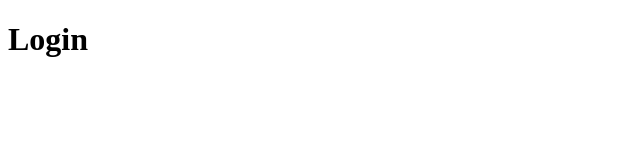
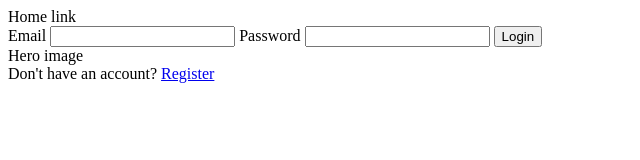
Before and after one commit to harounach/etraad-frontend, a website: page public/login.html in a window 1280 px wide. Shown: the whole page, without its empty margins (0-640 px from the left). Drawn offline with nearby package versions, Linux system fonts and the light colour scheme; files that its build step writes are made by us from their sources.

Commit message:
Add login page initial content

```diff
--- a/public/login.html
+++ b/public/login.html
@@ -13,6 +13,26 @@
     <title>Login</title>
   </head>
   <body>
-    <h1>Login</h1>
+    <main class="main">
+      <!-- content -->
+
+      <!-- form section -->
+      <div>
+        <div>Home link</div>
+        <form>
+          <label for="email">Email</label>
+          <input type="text" id="email" name="email" />
+          <label for="password">Password</label>
+          <input type="password" id="password" name="password" />
+          <button type="submit">Login</button>
+        </form>
+      </div>
+
+      <!-- hero section -->
+      <div>
+        <div>Hero image</div>
+        <div>Don't have an account? <a href="#">Register</a></div>
+      </div>
+    </main>
   </body>
 </html>
```
